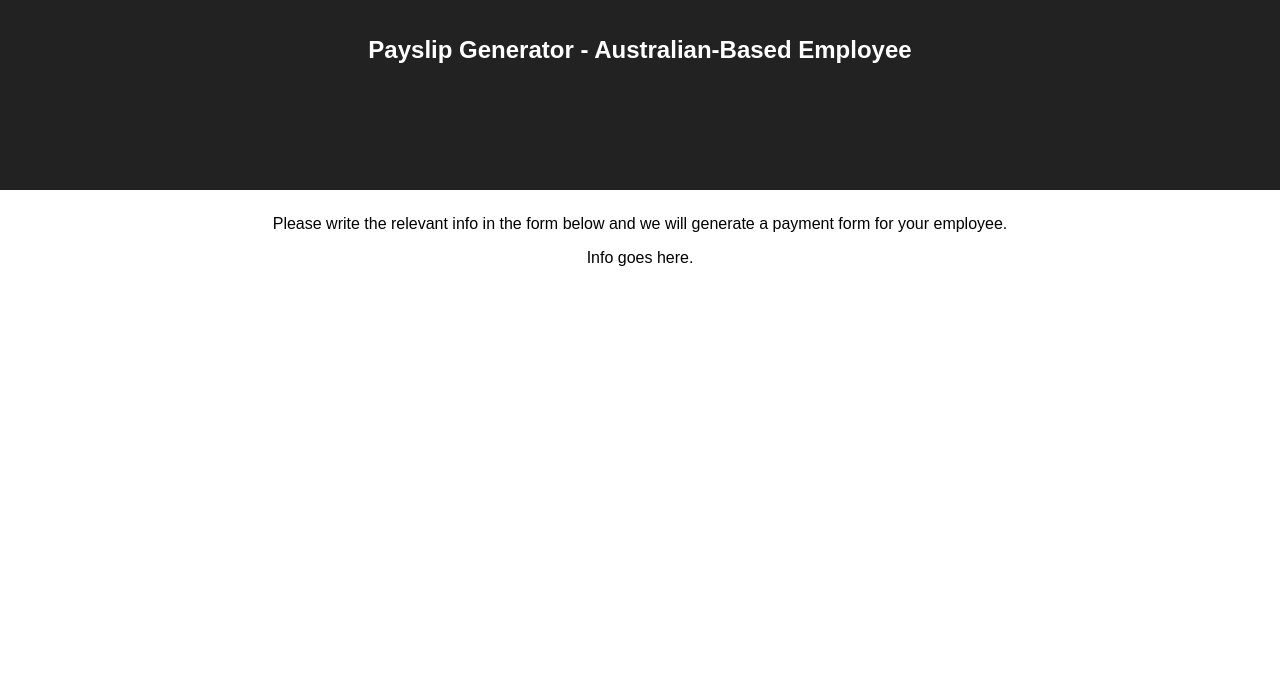
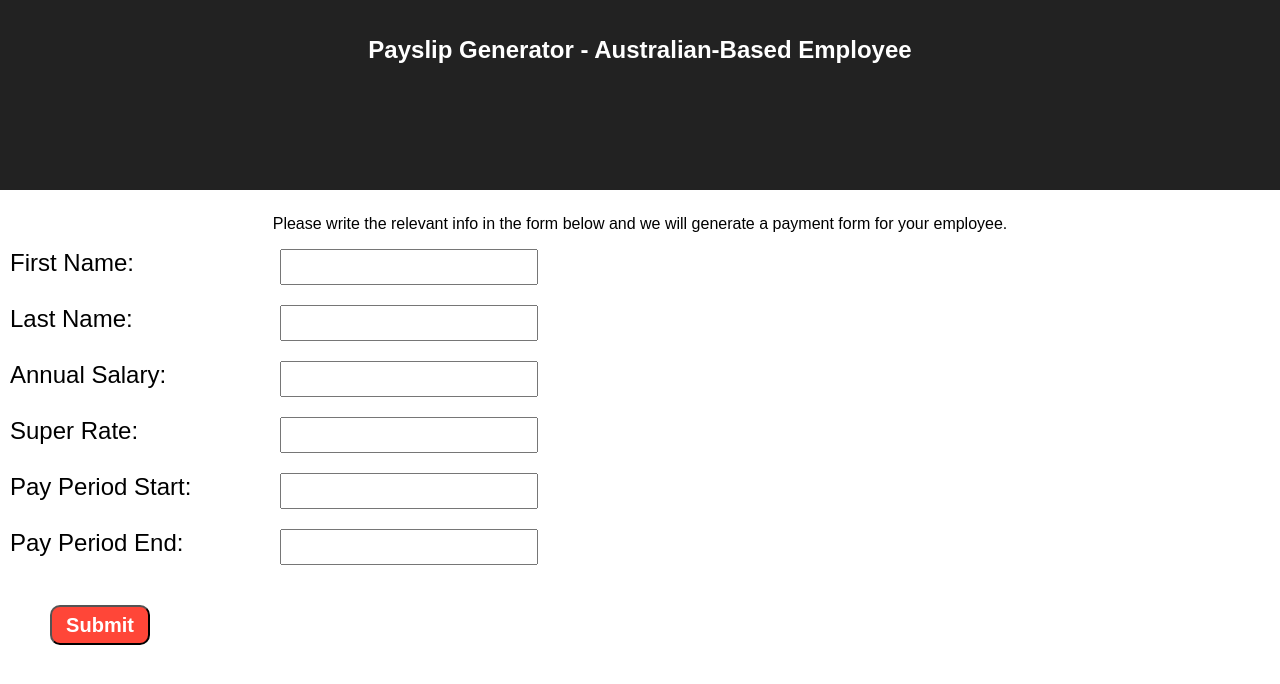
Before and after one commit to tomlouismurphy/flexible-pay-compiler, a React (Create React App) app: page / in a window 1280 px wide. Shown: the top 684 px of the page. Built offline with nearby package versions, Linux system fonts and the light colour scheme.

Commit message:
Form is functional and interacts with state

```diff
--- a/src/EmployeeForm/EmployeeForm.css
+++ b/src/EmployeeForm/EmployeeForm.css
@@ -0,0 +1,44 @@
+.formContainer {
+	text-align: left;
+}
+
+.payslipInformation {
+	text-align: left;
+	display: inline;
+}
+
+.payslipTidbit {
+	font-size: 24px;
+	margin-left: 10px;
+	display: inline-block;
+	float: left;
+	clear: left;
+	width: 250px;
+}
+
+.inputBox {
+	display: inline-block;
+	float: left;
+	margin-top: 0px;
+	margin-bottom: 20px;
+	margin-left: 20px;
+	height: 30px;
+	width: 250px;
+	font-size: 16px;
+	text-align: right;
+}
+
+.submitButton {
+	float: left;
+	clear: left;
+	height: 40px;
+	width: 100px;
+	margin-top: 20px;
+	margin-left: 50px;
+	margin-bottom: 50px;
+	background-color: #ff4638;
+	color: white;
+	font-size: 20px;
+	font-weight: bold;
+	border-radius: 10px;
+}
--- a/src/EmployeeForm/EmployeeForm.js
+++ b/src/EmployeeForm/EmployeeForm.js
@@ -13,10 +13,40 @@ export class EmployeeForm extends Component {
       paymentEndDate: ''
     }
   }
+  handleInput = (e) => {
+    const state = this.state;
+    console.log(e.currentTarget.value);
+    state[e.currentTarget.name] = e.currentTarget.value;
+    this.setState(state);
+  }
+  handleSubmit = (e) => {
+    e.preventDefault();
+    console.log(this.state);
+  }
   render() {
     return (
-      <div>
-        <p>Info goes here.</p>
+      <div className="formContainer">
+        <form className="payslipInformation">
+          <label className="payslipTidbit">First Name:</label>
+          <input className="inputBox" type="text" name="firstName" onChange={this.handleInput}/>
+          <br/>
+          <label className="payslipTidbit">Last Name:</label>
+          <input className="inputBox" type="text" name="lastName" onChange={this.handleInput}/>
+          <br/>
+          <label className="payslipTidbit">Annual Salary:</label>
+          <input className="inputBox" type="text" name="annualSalary" onChange={this.handleInput}/>
+          <br/>
+          <label className="payslipTidbit">Super Rate:</label>
+          <input className="inputBox" type="text" name="superannuationRate" onChange={this.handleInput}/>
+          <br/>
+          <label className="payslipTidbit">Pay Period Start:</label>
+          <input className="inputBox" type="text" name="paymentStartDate" onChange={this.handleInput}/>
+          <br/>
+          <label className="payslipTidbit">Pay Period End:</label>
+          <input className="inputBox" type="text" name="paymentEndDate" onChange={this.handleInput}/>
+          <br/>
+          <button className="submitButton" onClick={this.handleSubmit}>Submit</button>
+        </form>
       </div>
     );
   }
```
